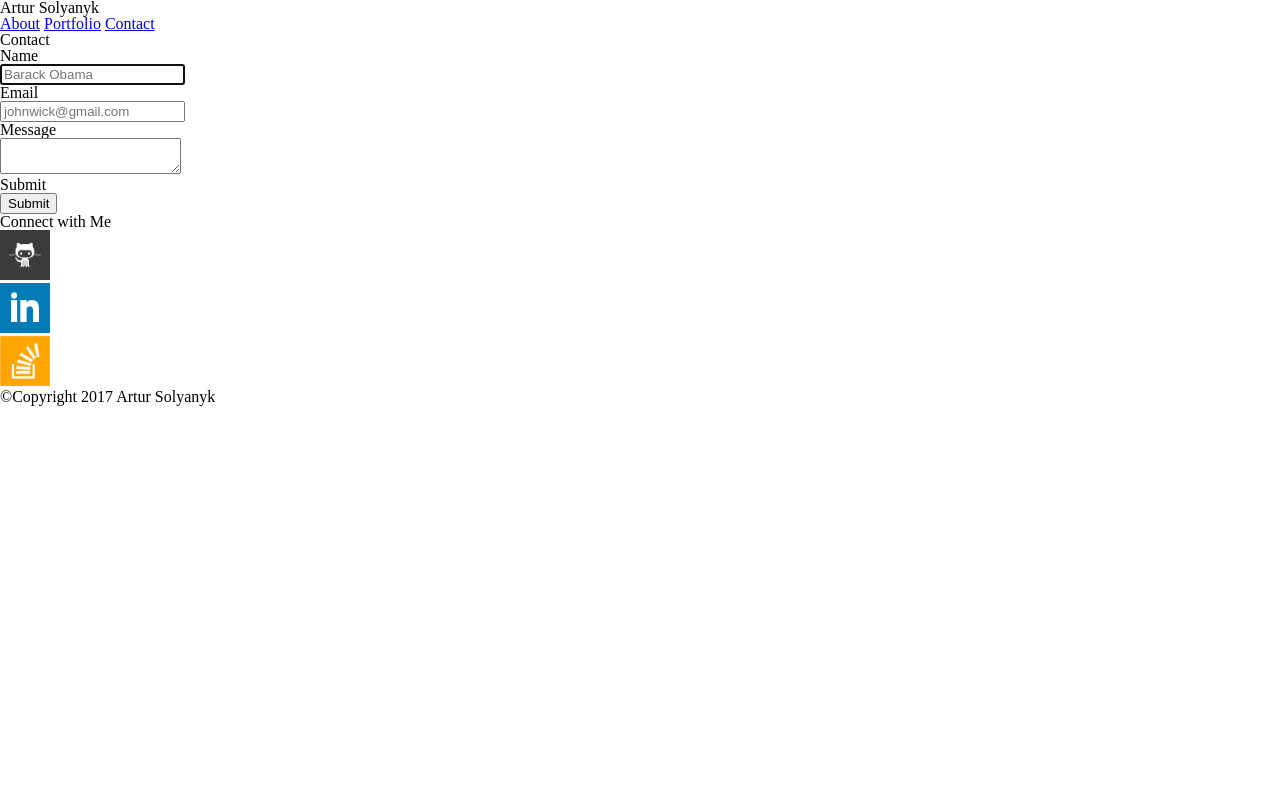
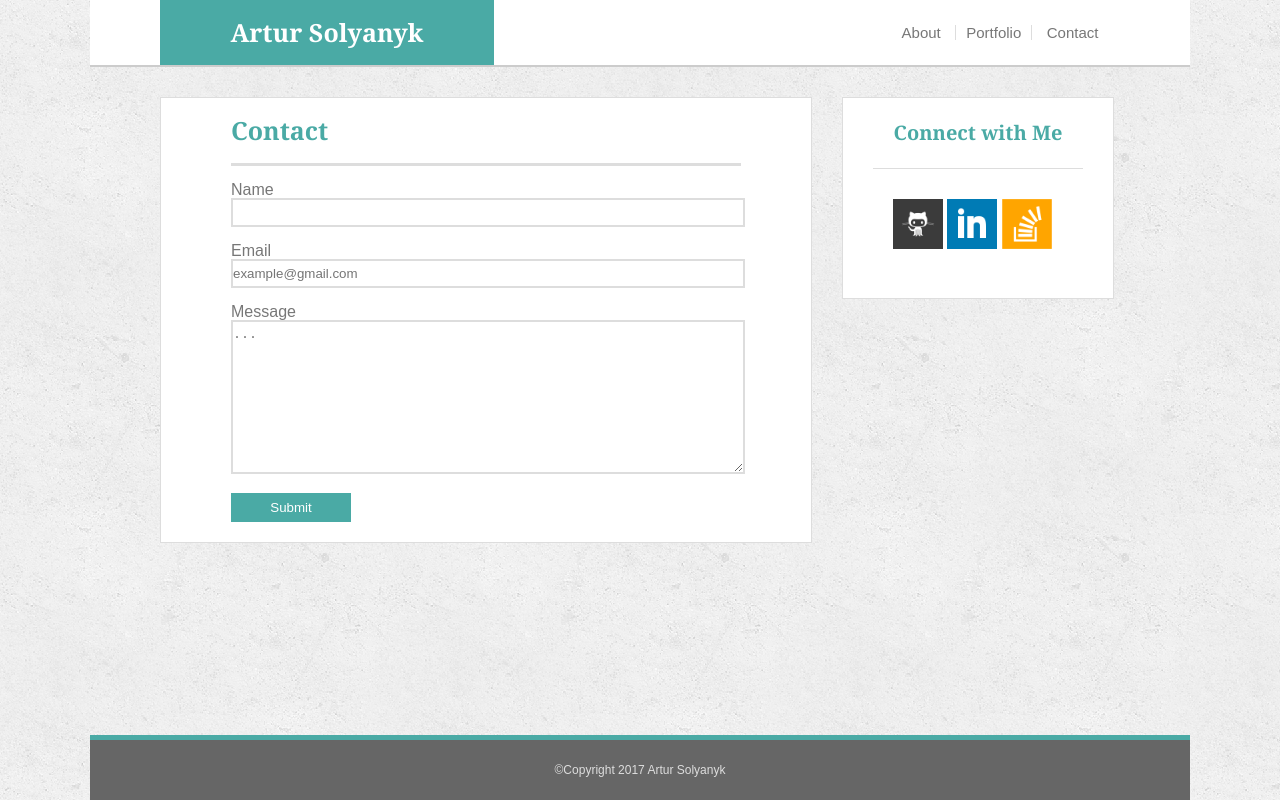
Before and after one commit to Archie1008/Basic-Portfolio, a plain HTML site: page contact.html in a window 1280 px wide. Drawn offline with Linux system fonts and the light colour scheme.

Commit message:
Completed homework

```diff
--- a/assets/css/style.css
+++ b/assets/css/style.css
@@ -1,6 +1,224 @@
-background-repeat:repeat;
-foundations 4-23
-input[type=text]{
+html , body {
+	width:1100px;
+	height: 100%;
+    background-image: url("../images/concrete_seamless.png");
+    background-color: #cccccc;
+	font-family: Arial, "Helvetica Neue" , Helvetica, sans-serif;
+	color:#777777;
+	margin: auto;
+}
+
+header {
+	background-color:#ffffff;
+	border-bottom: 2px solid #cccccc;
+	width: 720px;
+	height: 65px;
+	float: left;
 
 }
-formations 3-66
+
+nav {
+	float:left;
+	width: 380px;
+	height: 15px;
+	padding: 25px 0;
+	background-color:#ffffff;
+	border-bottom: 2px solid #cccccc;
+	text-align: center;
+
+}
+
+.sitelinks {
+	display: inline-block;
+	color: #777777;
+    text-decoration: none;
+    font-size: 15px;
+    padding: 0 10px;
+
+}
+
+.nav_borders {
+	display: inline-block;
+	color: #777777;
+    text-decoration: none;
+    font-size: 15px;
+    padding: 0 10px;
+    border-left:1px solid #dddddd;
+    border-right:1px solid #dddddd;
+
+}
+
+
+.clearfix {
+	clear: left;
+}
+
+.wrapper {
+	min-height: 100%;
+	margin-bottom: -65px;
+}
+
+section {
+	width: 650px;
+	background-color: #ffffff;
+	border:1px solid #dddddd;
+	float:left;
+	margin: 30px 0 30px 70px;
+}
+
+aside {
+	width: 270px;
+	height: 200px;
+	background-color: #ffffff;
+	float:left;
+	border: 1px solid #dddddd;
+	margin: 30px 0 30px 30px;
+}
+
+
+h1,h2,h3 {
+	font-family: Georgia, Times, "Times New Roman", serif;
+	font-weight: bold;
+
+}
+
+
+ul{
+	list-style-type: none;
+	margin: 0 50px;
+}
+
+li {
+	display: inline-block;
+}
+
+h1 {
+	background-color: #4aaaa5;
+	color: #ffffff;
+	text-align: center;
+	margin:0 316px 0 70px;
+	font-size: 25px;
+	padding:20px 27px;
+}
+
+h2 {
+	color:#4aaaa5;
+	font-size: 25px;
+	padding:20px 260px 20px 0;
+	border-bottom: 3px solid #dddddd;
+	margin:0 70px 0 70px;
+
+}
+
+h3 {
+	color: #4aaaa5;
+	text-align: center;
+	font-size: 20px;
+	padding: 25px 0;
+	margin: 0 30px 30px 30px;
+	border-bottom: 1px solid #dddddd;
+
+}
+
+.main_img {
+	float: left;
+	padding: 20px 20px 20px 0;
+	margin: 0 0 0 70px;
+}
+
+.content {
+	margin: 20px 70px 20px 70px;
+}
+
+
+footer {
+	background-color:#666666;
+	color:#dddddd;
+	height: 60px;
+	border-top:5px solid #4aaaa5;
+	text-align: center;
+	line-height: 60px;
+	font-size: 12px;
+}
+
+.folio_img {
+	float: left;
+	margin: 30px 0 30px 83.3px;
+
+}
+
+figcaption {
+	margin-top: -60px;
+	background-color: #4aaaa5;
+	text-align: center;
+	position: relative;
+	padding: 15px;
+	color: #ffffff;
+}
+
+a {
+	text-decoration:none;
+}
+
+form {
+	margin: 0 0 0 70px;
+}
+
+
+input {
+	width: 510px;
+	padding: 5px 0;
+	border:2px solid #dddddd;
+	outline-style:none;
+	color: #777777;
+}
+
+input:focus::-webkit-input-placeholder {
+    opacity: 0;
+}
+
+
+textarea {
+	width: 510px;
+	height: 140px;
+	padding: 5px 0;
+	border:2px solid #dddddd;
+	outline-style:none;
+	color: #777777;
+
+}
+
+
+textarea:focus::-webkit-input-placeholder {
+    opacity: 0;
+}
+
+
+.submit {
+	background-color: #4aaaa5;
+	color:#ffffff;
+	border:none;
+	width: 120px;
+	padding: 7px 0;
+	margin-bottom: 20px;
+}
+
+.submit:active {
+	outline: 2px solid #dddddd;
+	color:#dddddd;
+}
+
+::selection {
+    background: #4aaaa5;
+    color:white;
+}
+
+footer p{
+	position: absolute;
+	right: 0;
+	left:0;
+}
+
+footer , .push {
+	height: 60px;
+}
--- a/contact.html
+++ b/contact.html
@@ -8,36 +8,61 @@
 	<link rel="stylesheet" type="text/css" href="assets/css/reset.css">
 
 	<link rel="stylesheet" type="text/css" href="assets/css/style.css">
+
 </head>
+
 <body>
+
+
 	<header>
 		<h1>Artur Solyanyk</h1>
 	</header>
 
+
 	<nav>
-		<a href="index.html">About</a>
-		<a href="portfolio.html">Portfolio</a>
-		<a href="contact.html">Contact</a>
+		<a class="sitelinks" href="index.html">About</a>
+		<a class="nav_borders" href="portfolio.html">Portfolio</a>
+		<a class="sitelinks" href="#">Contact</a>
 	</nav>
 
-	<main>
+
+	<div class="wrapper">
+
 		<section>
-			<h1>Contact</h1>
+
+			<h2>Contact</h2>
 
 			<form>
-				<label>Name</label><br><input type="text" name="name" placeholder="Barack Obama" autofocus><br>
-				<label>Email</label><br><input type="email" name="email" placeholder="johnwick@gmail.com"><br>
-				<label>Message</label><br><textarea></textarea><br>
-				Submit<br><input type="submit" name="submit"><br>
+				<br>
+				<p>Name</p>
+				<input type="text" name="name" placeholder="John Wayne" autofocus>
+
+				<br>
+				<br>
+				<p>Email</p>
+				<input type="email" name="email" placeholder="example@gmail.com">
+
+				<br>
+				<br>
+				<p>Message</p>
+				<textarea placeholder="..."></textarea>
+
+				<br>
+				<br>
+
+				<input class="submit" type="submit" name="submit">
 
 			</form>
 
 		</section>
 
+
 		<aside>
-			<h2>Connect with Me</h2>
+
+			<h3>Connect with Me</h3>
 
 			<ul>
+
 				<li>
 					<a href="https://github.com/Archie1008" target="_blank">
 						<img src="assets/images/github.png" alt="Github" width="50" height="50">
@@ -56,12 +81,23 @@
 					</a>
 				</li>
 			</ul>
+
 		</aside>
-	</main>
 
-	<footer>&copy;Copyright 2017 Artur Solyanyk</footer>
+		<div class="clearfix"></div>
 
+		<div class="push"></div>
+
+	</div>
+
+
+	<div class="clearfix"></div>
+
+
+	<footer><p>&copy;Copyright 2017 Artur Solyanyk</p></footer>
 
 
 </body>
+
+
 </html>
```
Also changed, not shown: assets/css/hamburger_helper.css (added, +22 -0 lines), index.html (+34 -16 lines), portfolio.html (+111 -0 lines), assets/images/concrete_seamless.png (added), assets/images/jack_durden.jpg (added), assets/images/old_moon.png (added), assets/images/old_moon_2X.jpg (added), assets/images/red_heat.jpg (added), assets/images/sandpaper.png (added).
